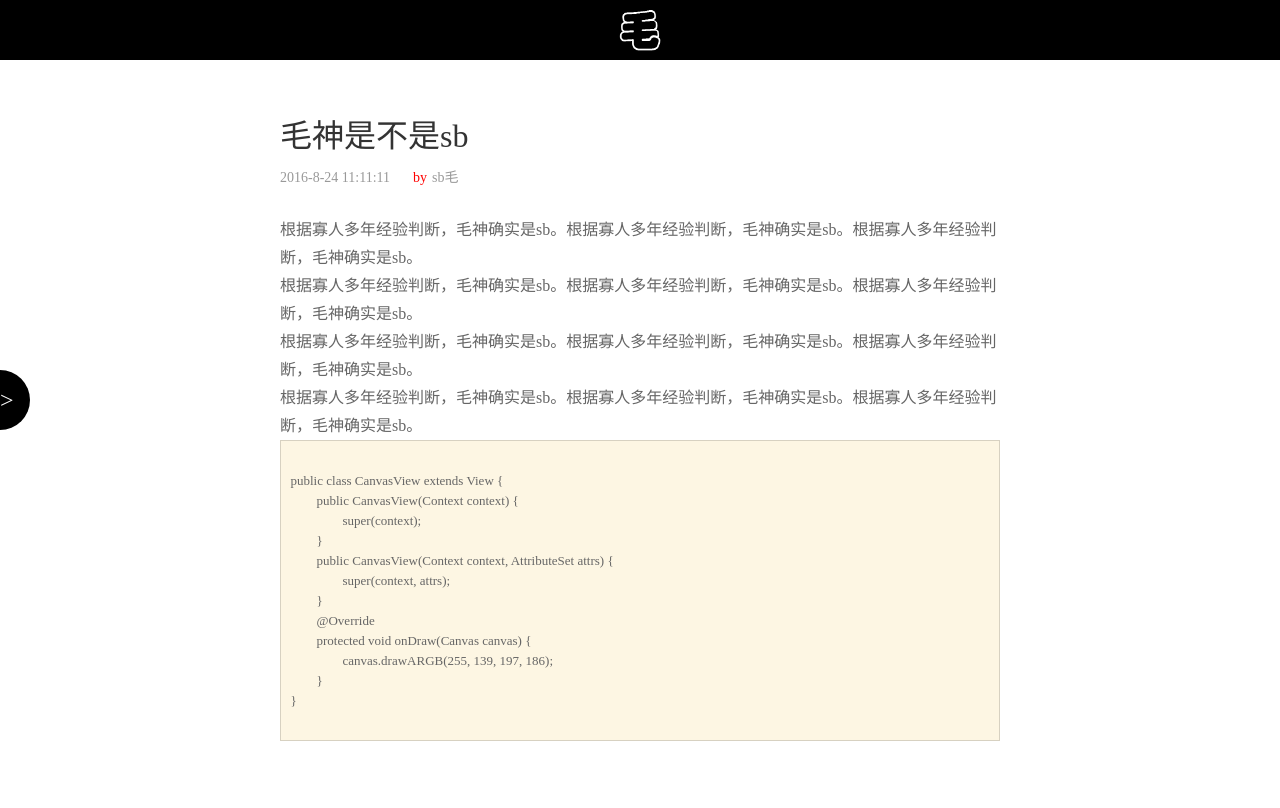
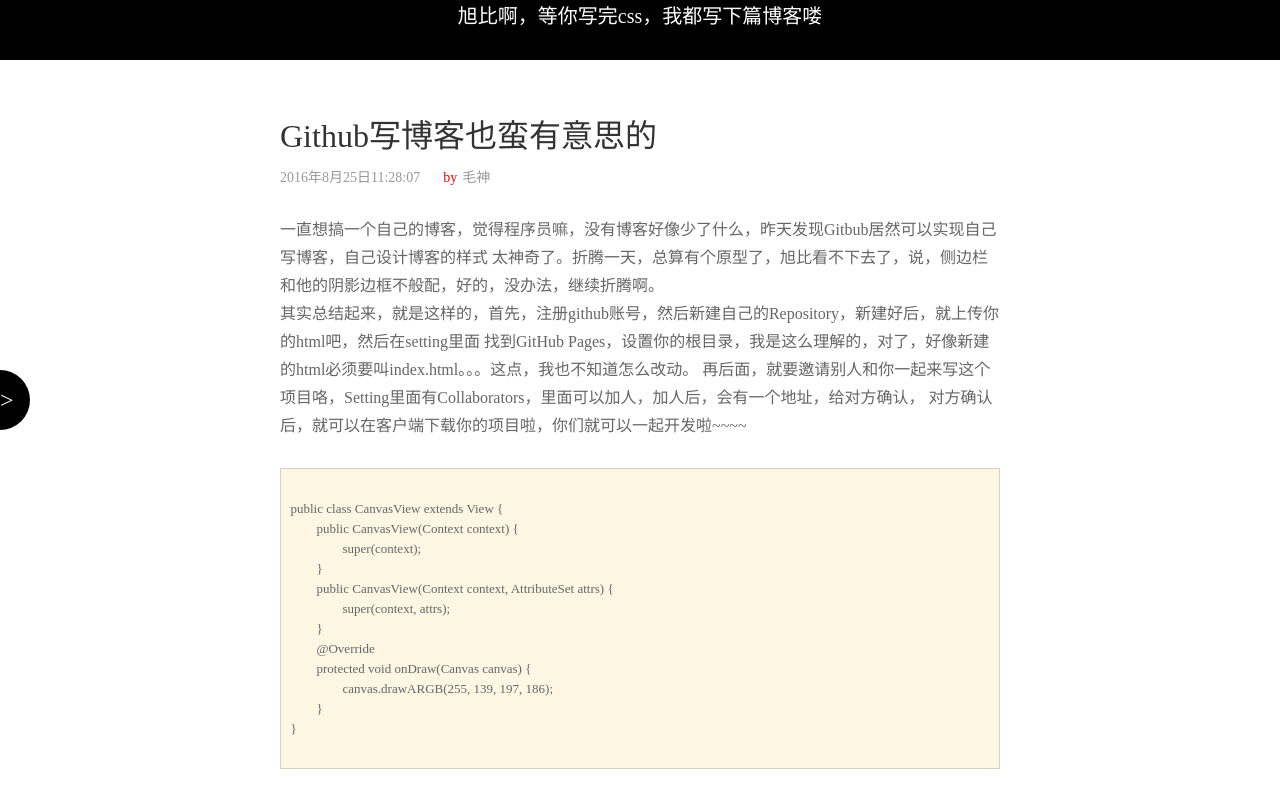
Before and after one commit to xiaodousa/zqmao, a plain HTML site: page docs/index.html in a window 1280 px wide. Drawn offline with Linux system fonts and the light colour scheme; no server answers.

Commit message:
Update index.html

```diff
--- a/docs/index.html
+++ b/docs/index.html
@@ -15,7 +15,7 @@
 			<div class="img">
 				<img src="img/head.jpg" alt="">
 			</div>
-			<p class="authorName">毛bb</p>
+			<p class="authorName">毛神</p>
 			<div class="articleName">
 				<p class="title">文章列表</p>
 	    		<ul></ul>
@@ -29,22 +29,24 @@
     		<div class="main_con_left"></div>
 	    	<div class="main_con_right">
 	    		<div class="header">
-	    			<img src="img/logo.png" alt="" height="60">
+	    			<span height="60">旭比啊，等你写完css，我都写下篇博客喽</span>
 	    		</div>
 	    		<div class="article">
-	    			<h1>毛神是不是sb</h1>
+	    			<h1>Github写博客也蛮有意思的</h1>
 	    			<div class="tips">
-	    				<span class="time">2016-8-24 11:11:11</span>
-	    				<span class="author"><b>by</b>sb毛</span>
+	    				<span class="time">2016年8月25日11:28:07</span>
+	    				<span class="author"><b>by</b>毛神</span>
 	    			</div>
 	    			<p class="article_con">
-	    				根据寡人多年经验判断，毛神确实是sb。根据寡人多年经验判断，毛神确实是sb。根据寡人多年经验判断，毛神确实是sb。
-	    				<br>
-	    				根据寡人多年经验判断，毛神确实是sb。根据寡人多年经验判断，毛神确实是sb。根据寡人多年经验判断，毛神确实是sb。
-	    				<br>
-	    				根据寡人多年经验判断，毛神确实是sb。根据寡人多年经验判断，毛神确实是sb。根据寡人多年经验判断，毛神确实是sb。
-	    				<br>
-	    				根据寡人多年经验判断，毛神确实是sb。根据寡人多年经验判断，毛神确实是sb。根据寡人多年经验判断，毛神确实是sb。
+	    				一直想搞一个自己的博客，觉得程序员嘛，没有博客好像少了什么，昨天发现Gitbub居然可以实现自己写博客，自己设计博客的样式
+	    				太神奇了。折腾一天，总算有个原型了，旭比看不下去了，说，侧边栏和他的阴影边框不般配，好的，没办法，继续折腾啊。
+						<br/>
+						其实总结起来，就是这样的，首先，注册github账号，然后新建自己的Repository，新建好后，就上传你的html吧，然后在setting里面
+						找到GitHub Pages，设置你的根目录，我是这么理解的，对了，好像新建的html必须要叫index.html。。。这点，我也不知道怎么改动。
+						再后面，就要邀请别人和你一起来写这个项目咯，Setting里面有Collaborators，里面可以加人，加人后，会有一个地址，给对方确认，
+						对方确认后，就可以在客户端下载你的项目啦，你们就可以一起开发啦~~~~
+						<br/>
+						<br/>
 	    			</p>
 					<div class="code">
 public class CanvasView extends View {
```
